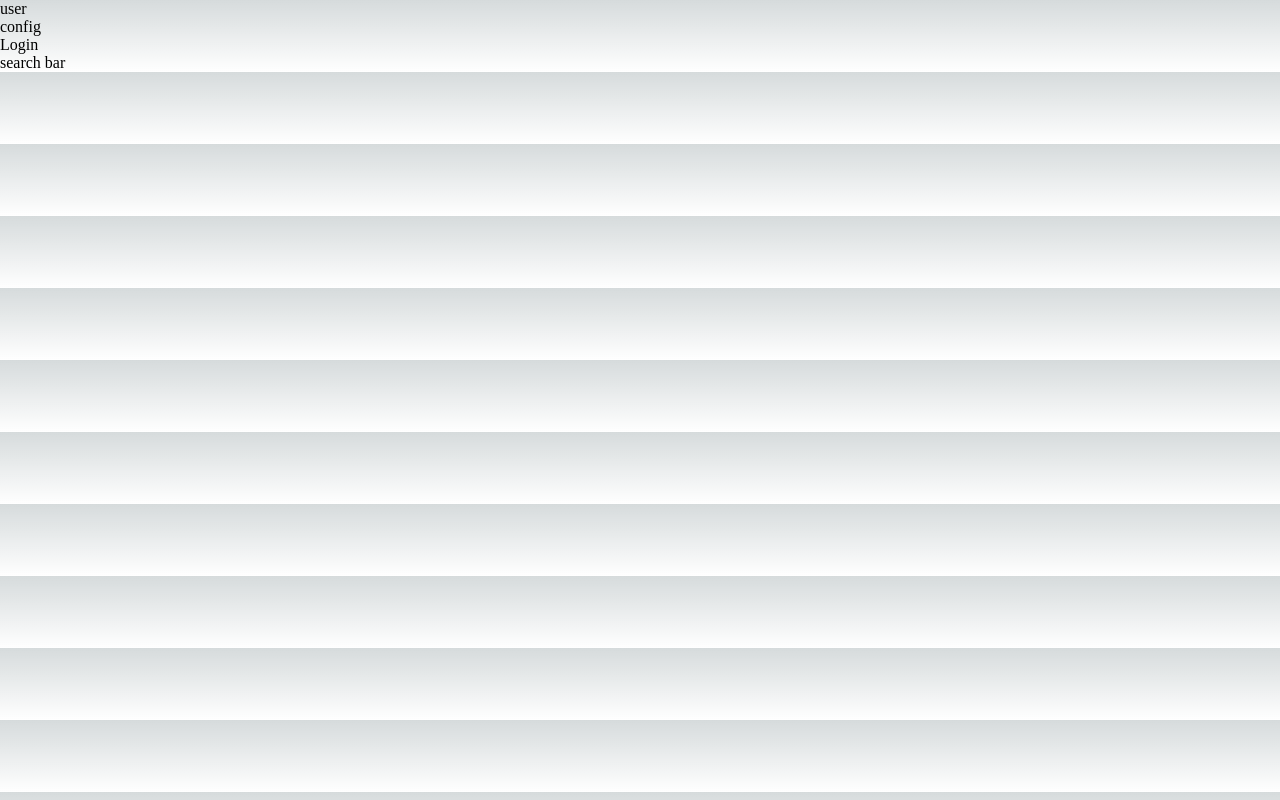
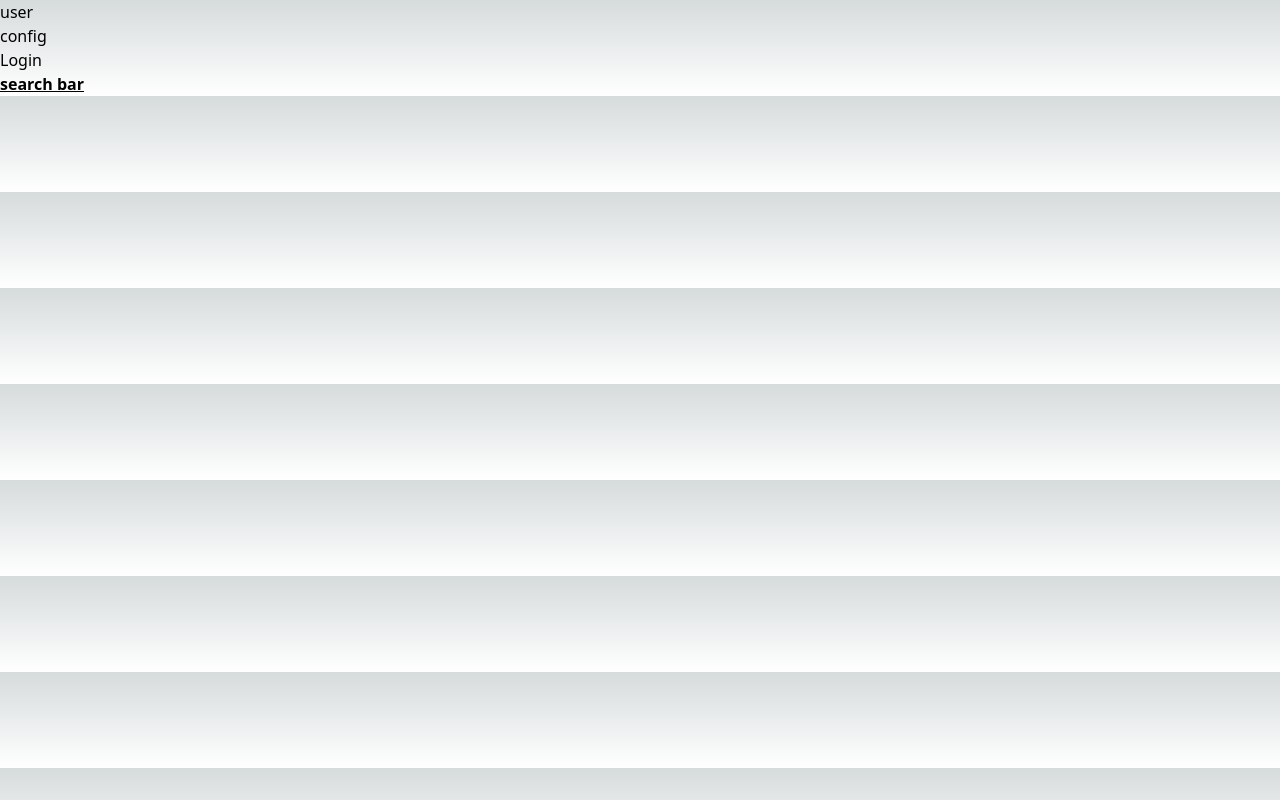
Before and after one commit to vileider/COORD_clone, a Next.js app: page / in a window 1280 px wide. Built offline with nearby package versions, Linux system fonts and the light colour scheme.

Commit message:
Adds Tailwindcss

```diff
--- a/package.json
+++ b/package.json
@@ -18,5 +18,10 @@
     "react": "18.2.0",
     "react-dom": "18.2.0",
     "typescript": "4.9.5"
+  },
+  "devDependencies": {
+    "autoprefixer": "^10.4.13",
+    "postcss": "^8.4.21",
+    "tailwindcss": "^3.2.7"
   }
 }
--- /dev/null
+++ b/postcss.config.js
@@ -0,0 +1,6 @@
+module.exports = {
+  plugins: {
+    tailwindcss: {},
+    autoprefixer: {},
+  },
+}
--- a/src/pages/_app.tsx
+++ b/src/pages/_app.tsx
@@ -12,9 +12,11 @@ export default function App() {
         <div className='right-side'>Login</div>
       </div>
       <div className='content'>
-        <div className='search-bar'>search bar</div>
+        <div className='search-bar font-bold underline'>search bar</div>
       </div>
     </div>
   );
-  return <>{searchPage}</>;
+  return <>
+  {searchPage}
+  </>;
 }
--- a/src/styles/globals.css
+++ b/src/styles/globals.css
@@ -1,3 +1,7 @@
+@tailwind base;
+@tailwind components;
+@tailwind utilities;
+
 :root {
   --max-width: 1100px;
   --border-radius: 12px;
--- /dev/null
+++ b/tailwind.config.js
@@ -0,0 +1,15 @@
+/** @type {import('tailwindcss').Config} */
+module.exports = {
+  content: [
+    "./app/**/*.{js,ts,jsx,tsx}",
+    "./pages/**/*.{js,ts,jsx,tsx}",
+    "./components/**/*.{js,ts,jsx,tsx}",
+
+    // Or if using `src` directory:
+    "./src/**/*.{js,ts,jsx,tsx}",
+  ],
+  theme: {
+    extend: {},
+  },
+  plugins: [],
+}
```
Also changed, not shown: 1 other file (tests, documents, lock files or other folders).
